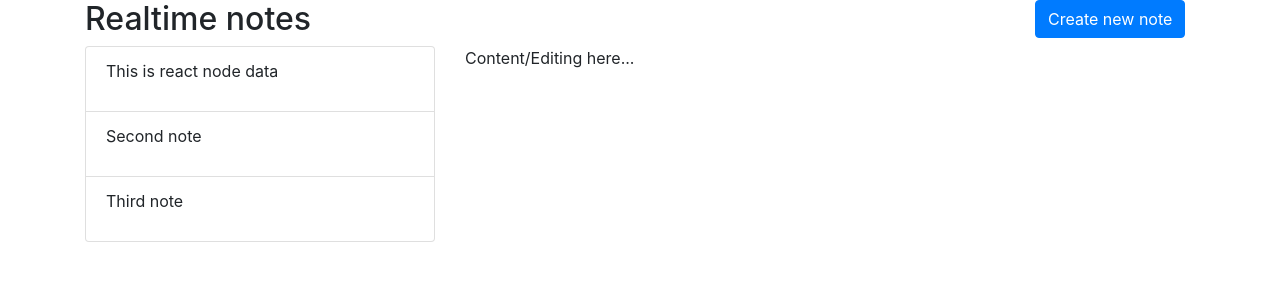
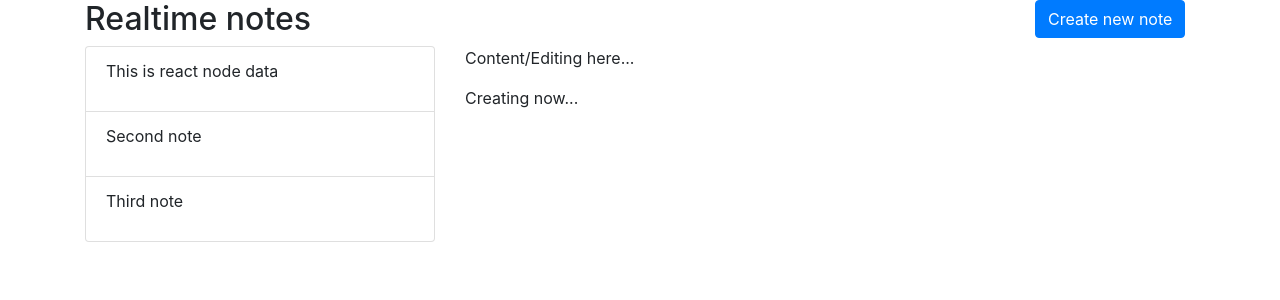
Before and after one commit to RommelTJ/django_react_notes_client, a React (Create React App) app: page / in a window 1280 px wide. Shown: the top 300 px of the page. Built offline with nearby package versions, Linux system fonts and the light colour scheme.

Commit message:
feat: Updating state on click

```diff
--- a/src/App.js
+++ b/src/App.js
@@ -33,7 +33,8 @@ class App extends Component {
   }
 
   handleItemClick(id) {
-      console.log(id);
+      this.setState({current_note_id: id});
+      this.setState({is_creating: false});
   }
 
   render() {
@@ -55,6 +56,7 @@ class App extends Component {
                   </Col>
                   <Col xs="8">
                       <p>Content/Editing here...</p>
+                      {this.state.is_creating ? "Creating now..." : `Editing note with id: ${this.state.current_note_id}` }
                   </Col>
               </Row>
           </Container>
```
